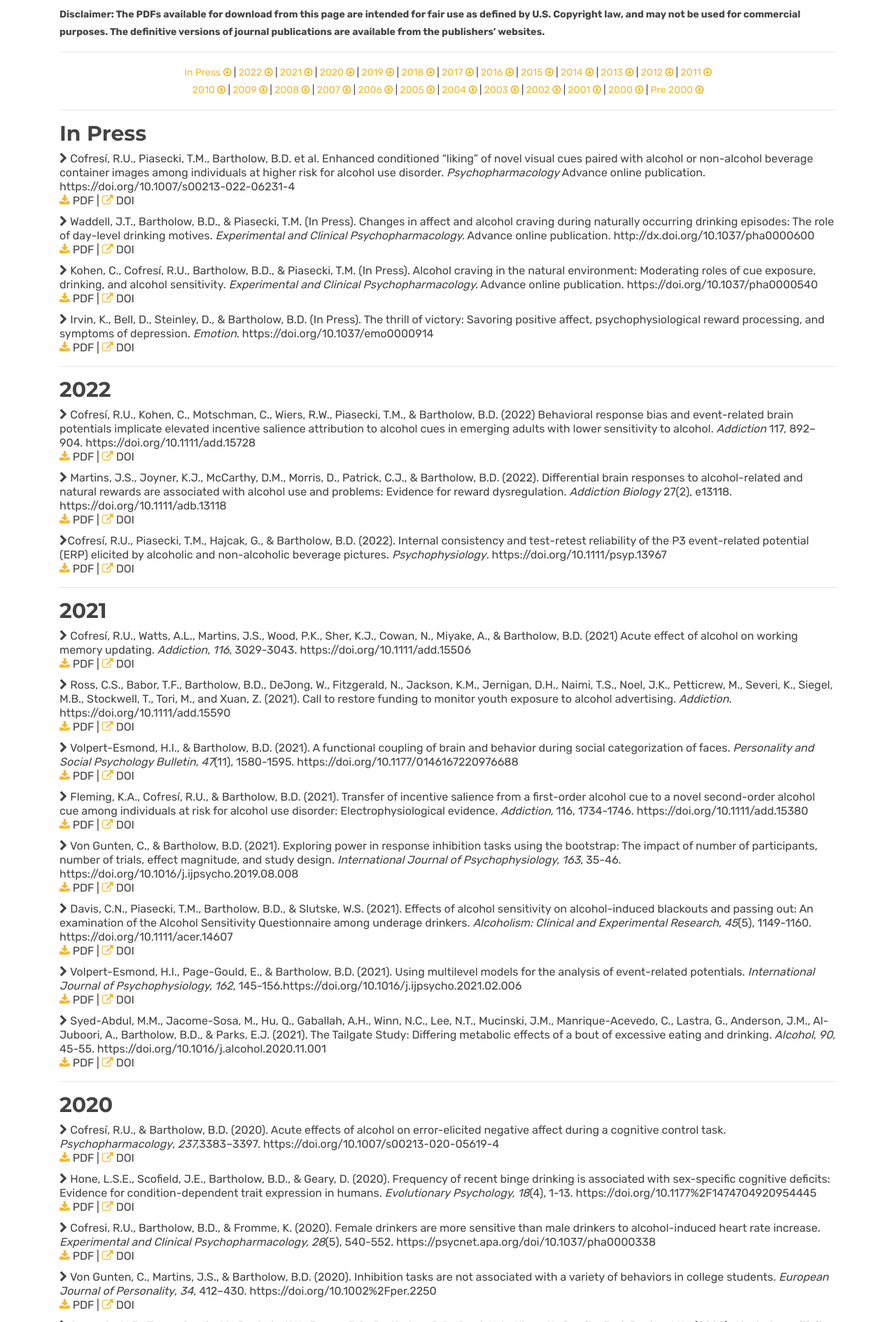
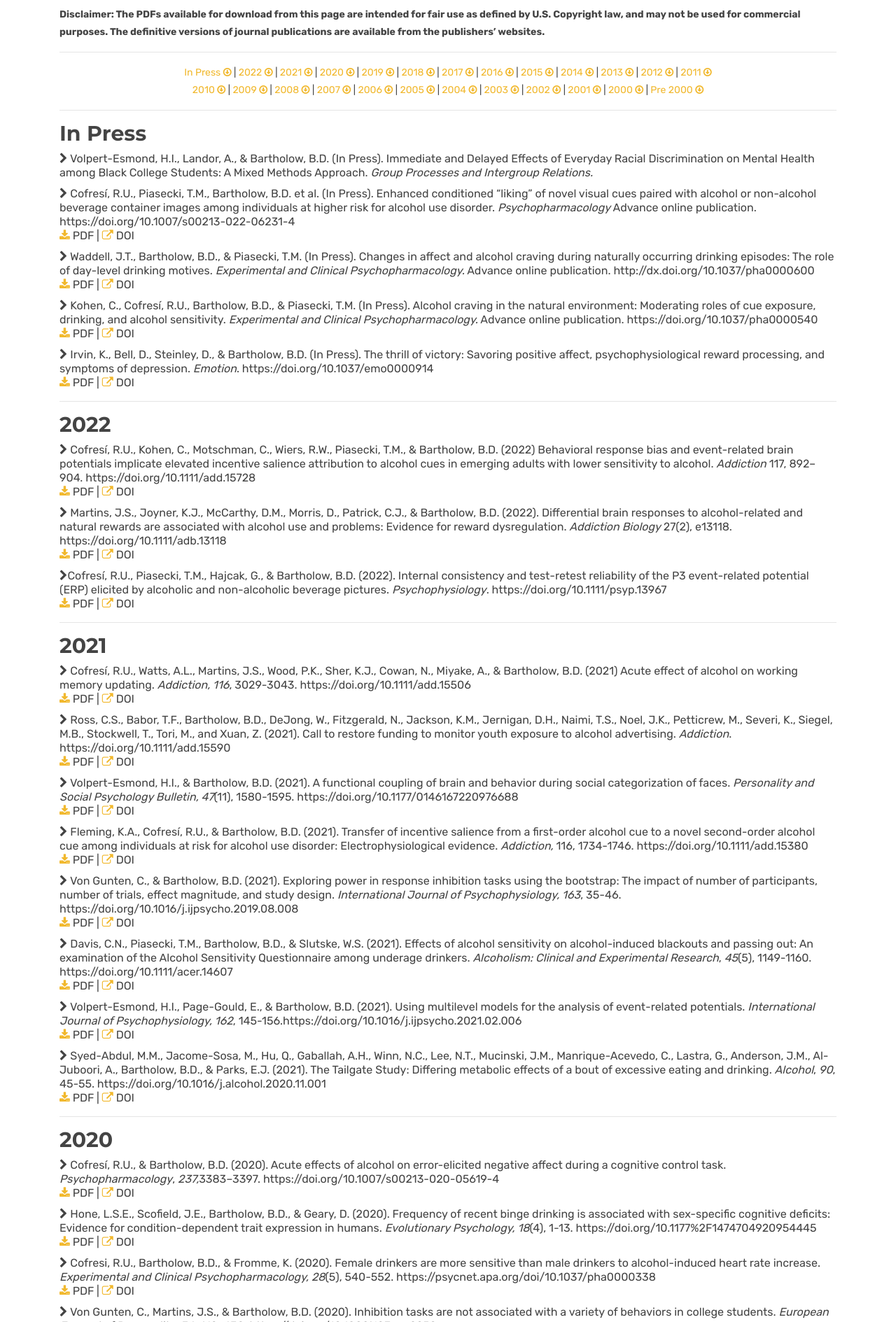
Before and after one commit to bartholow-scanlab/bartholow-scanlab.github.io, a Jekyll site: the page built from publications.html, in a window 1280 px wide. Shown: the part 353-2242 px from the top of the page at 70% size. Built offline with Jekyll 4.4.1, drawn with Linux system fonts in a browser that asks for light colours.

Commit message:
Update publications.html

```diff
--- a/publications.html
+++ b/publications.html
@@ -53,9 +53,13 @@ title: Publications
 
 	 <hr> <a id="InPress"> <h2>In Press</h2> </a>
 
+               <p> <li> <i class="fa fa-chevron-right" aria-hidden="true"></i>
+               Volpert-Esmond, H.I., Landor, A., & Bartholow, B.D. (In Press).
+               Immediate and Delayed Effects of Everyday Racial Discrimination on Mental Health among Black College Students: A Mixed Methods Approach.
+               <em> Group Processes and Intergroup Relations. </em>
 
                <p> <li> <i class="fa fa-chevron-right" aria-hidden="true"></i>
-               Cofresí, R.U., Piasecki, T.M., Bartholow, B.D. et al.
+               Cofresí, R.U., Piasecki, T.M., Bartholow, B.D. et al.  (In Press).
                Enhanced conditioned “liking” of novel visual cues paired with alcohol or non-alcohol beverage container images among individuals at higher risk for alcohol use disorder.
                <em>Psychopharmacology</em> Advance online publication. https://doi.org/10.1007/s00213-022-06231-4
                <br/>
```
